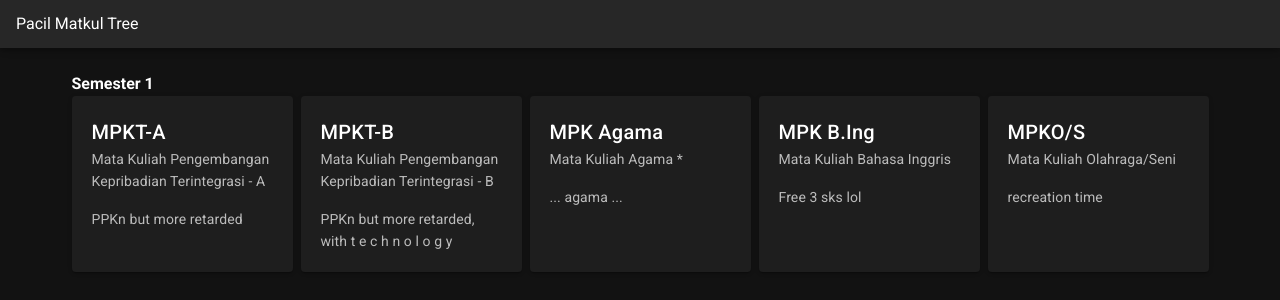
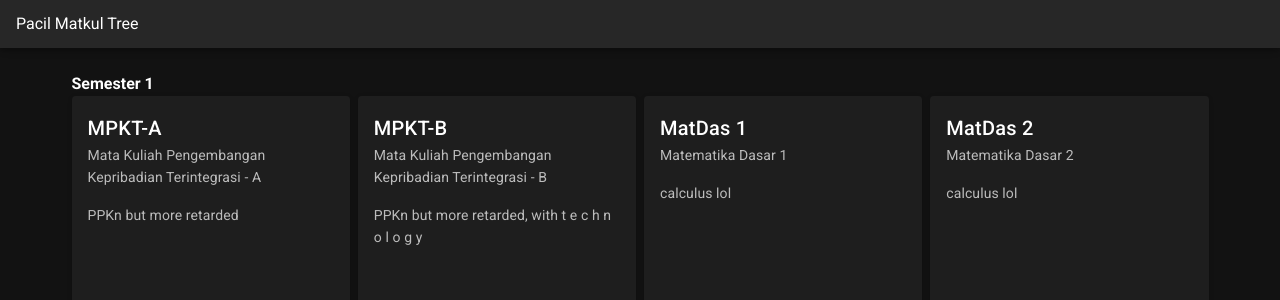
Before and after one commit to fwibisono87/matkul-tree, a Nuxt app: page / in a window 1280 px wide. Shown: the top 300 px of the page. Built offline with nearby package versions, Linux system fonts and the light colour scheme.

Commit message:
dependency logic

```diff
--- /dev/null
+++ b/assets/matkul.json
@@ -0,0 +1,39 @@
+[
+  {
+    "name": "Semester 1",
+    "matkuls": [
+      {
+        "stitle": "MPKT-A",
+        "ltitle": "Mata Kuliah Pengembangan Kepribadian Terintegrasi - A",
+        "description": "PPKn but more retarded",
+        "dependency": [],
+        "selected": false,
+        "selectable": true
+      },
+      {
+        "stitle": "MPKT-B",
+        "ltitle": "Mata Kuliah Pengembangan Kepribadian Terintegrasi - B",
+        "description": "PPKn but more retarded, with t e c h n o l o g y",
+        "dependency": [],
+        "selected": false,
+        "selectable": false
+      },
+      {
+        "stitle": "MatDas 1",
+        "ltitle": "Matematika Dasar 1",
+        "description": "calculus lol",
+        "dependency": [],
+        "selected": false,
+        "selectable": false
+      },
+      {
+        "stitle": "MatDas 2",
+        "ltitle": "Matematika Dasar 2",
+        "description": "calculus lol",
+        "dependency": ["MatDas 1"],
+        "selected": false,
+        "selectable": false
+      }
+    ]
+  }
+]
--- a/pages/index.vue
+++ b/pages/index.vue
@@ -1,59 +1,67 @@
 <template>
-  <v-container>
-    <h4>Semester 1</h4>
-    <v-row dense>
-      <v-col>
-        <v-card class='card pa-1' height = '100%' max-height='400px' min-width='30%' @click='matkul.mpkta = !matkul.mpkta' :color="matkul.mpkta==true ? '#006400' : '#1e1e1e'">
-          <v-card-title>MPKT-A</v-card-title>
-          <v-card-subtitle>Mata Kuliah Pengembangan Kepribadian Terintegrasi - A</v-card-subtitle>
-          <v-card-text>PPKn but more retarded</v-card-text>
-        </v-card>
-      </v-col>
-      <v-col>
-        <v-card class='card pa-1' height = '100%' max-height='400px' min-width='30%' @click='matkul.mpktb = !matkul.mpktb' :color="matkul.mpktb==true ? '#006400' : '#1e1e1e'">
-          <v-card-title>MPKT-B</v-card-title>
-          <v-card-subtitle>Mata Kuliah Pengembangan Kepribadian Terintegrasi - B</v-card-subtitle>
-          <v-card-text>PPKn but more retarded, with t e c h n o l o g y</v-card-text>
-        </v-card>
-      </v-col>
-      <v-col>
-        <v-card class='card pa-1' height = '100%' max-height='400px' min-width='30%' @click='matkul.agama = !matkul.agama' :color="matkul.agama==true ? '#006400' : '#1e1e1e'">
-          <v-card-title>MPK Agama</v-card-title>
-          <v-card-subtitle>Mata Kuliah Agama *</v-card-subtitle>
-          <v-card-text>... agama ...</v-card-text>
-        </v-card>
-      </v-col>
-      <v-col>
-        <v-card class='card pa-1' height = '100%' max-height='400px' min-width='30%' @click='matkul.inggris = !matkul.inggris' :color="matkul.inggris==true ? '#006400' : '#1e1e1e'">
-          <v-card-title>MPK B.Ing</v-card-title>
-          <v-card-subtitle>Mata Kuliah Bahasa Inggris</v-card-subtitle>
-          <v-card-text>Free 3 sks lol</v-card-text>
-        </v-card>
-      </v-col>
-      <v-col>
-        <v-card class='card pa-1' height = '100%' max-height='400px' min-width='30%' @click='matkul.olahragaseni = !matkul.olahragaseni' :color="matkul.olahragaseni==true ? '#006400' : '#1e1e1e'">
-          <v-card-title>MPKO/S</v-card-title>
-          <v-card-subtitle>Mata Kuliah Olahraga/Seni</v-card-subtitle>
-          <v-card-text>recreation time</v-card-text>
-        </v-card>
-      </v-col>
-    </v-row>
-  </v-container>
+  <div>
+    <v-container v-for='semester in data1' :key='semester'>
+      <h4>{{ semester.name }}</h4>
+      <v-row dense>
+        <v-col
+          v-for='matkul in semester.matkuls'
+          :key='matkul'
+          max-width='50%'
+        >
+          <v-card
+            @click='matkul.selected = !matkul.selected'
+            :color="matkul.selected==true ? '#006400' : dependencyDriver(matkul.dependency)===true ? '#F96b00': '#1e1e1e'"
+            height='100%'
+            min-height='300px'
+          >
+            <v-card-title>{{matkul.stitle}}</v-card-title>
+            <v-card-subtitle>{{matkul.ltitle}}</v-card-subtitle>
+            <v-card-text>{{matkul.description}}</v-card-text>
+          </v-card>
+        </v-col>
+      </v-row>
+    </v-container>
+  </div>
 </template>
 
 <script>
 export default {
   name: 'index',
-  data() {
-  return {
-      matkul :{
-        'mpkta': false,
-        'mpktb': false,
-        'agama': false,
-        'inggris': false,
-        'olahragaseni': false,
+  data: () => ({
+    data1: [],
+  }),
+  async mounted() {
+    this.data1 = JSON.parse(JSON.stringify(require('~/assets/matkul.json')))
+    await console.log(this.dependencyDriver(['MatDas 1', 'MatDas 2']))
+  },
+  methods: {
+    dependencyDriver(dependencyList){
+      let result = false
+      for(let i = 0; i<dependencyList.length; i++){
+        result = this.checkDependency(dependencyList[i])
+        if(result===false){return false}
+        else continue
       }
-    };
+      return result
+    },
+    checkDependency(value) {
+      const list = this.data1
+      console.log(list)
+      for(let SemesterCount = 0; SemesterCount<list.length; SemesterCount++){
+        console.log(list[SemesterCount])
+        const thisSemester = list[SemesterCount]
+        const thisSemesterMatkuls = thisSemester.matkuls
+        console.log(thisSemesterMatkuls)
+        for (let MatkulCount = 0; MatkulCount<thisSemesterMatkuls.length; MatkulCount++){
+          if(thisSemesterMatkuls[MatkulCount].stitle === value){
+            if(thisSemesterMatkuls[MatkulCount].selected){
+              return true
+            }
+            else return false
+          }
+        }
+      }
+    }
   }
 }
 </script>
```
